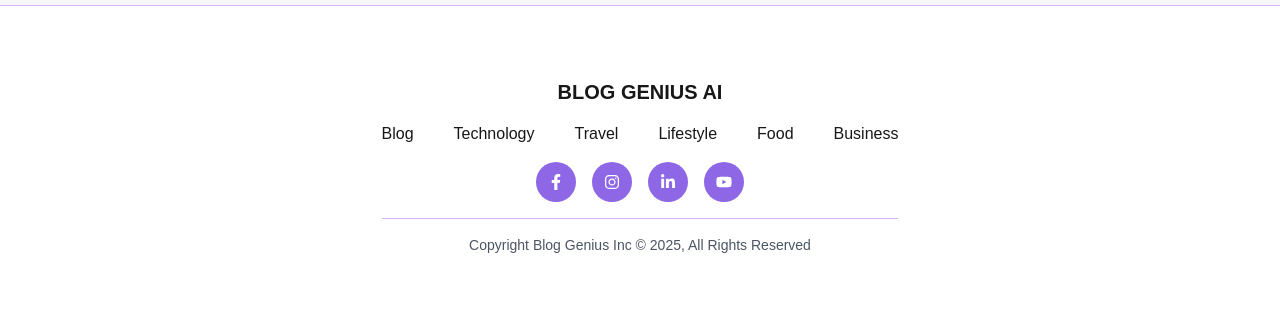
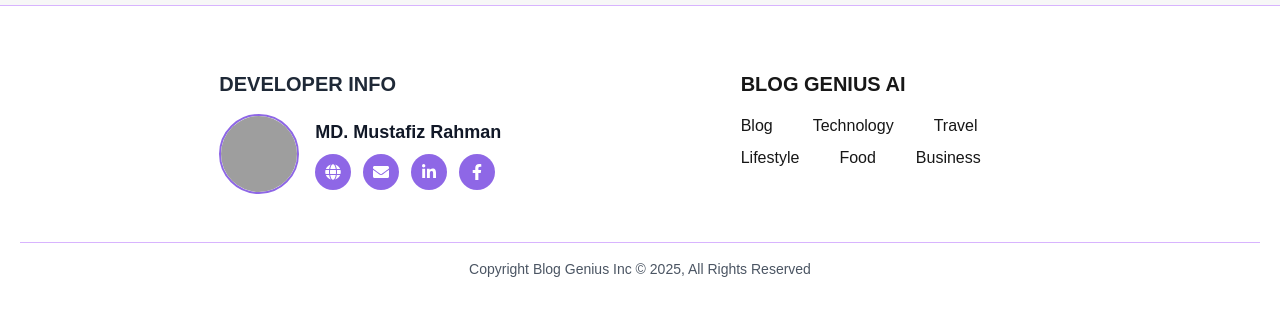
Before and after one commit to Mustafiz82/blog-genius, a Next.js app: page /blogs/edit/1 in a window 1280 px wide. Shown: the part 383-698 px from the top of the page. Built offline with nearby package versions, Linux system fonts and the light colour scheme; no server answers; sample sign-in values are in the browser's storage; grey boxes are pictures that could not be loaded.

Commit message:
footer updated

```diff
--- a/next.config.mjs
+++ b/next.config.mjs
@@ -1,7 +1,7 @@
 /** @type {import('next').NextConfig} */
 const nextConfig = {
   images: {
-    domains: ["images.unsplash.com", "plus.unsplash.com", "platform-lookaside.fbsbx.com", "lh3.googleusercontent.com", "avatars.githubusercontent.com", "media.licdn.com" , "i.ibb.co.com" , "i.ibb.co"],
+    domains: ["images.unsplash.com", "plus.unsplash.com", "platform-lookaside.fbsbx.com", "lh3.googleusercontent.com", "avatars.githubusercontent.com", "media.licdn.com" , "i.ibb.co.com" , "i.ibb.co" , "mustafizrahman.vercel.app"],
   },
 };
 
--- a/package.json
+++ b/package.json
@@ -23,6 +23,7 @@
     "@editorjs/raw": "^2.5.1",
     "@editorjs/simple-image": "^1.6.0",
     "@editorjs/table": "^2.4.4",
+    "@vercel/analytics": "^1.5.0",
     "@vingeray/editorjs-markdown-converter": "^0.1.2",
     "axios": "^1.8.4",
     "highlight.js": "^11.11.1",
--- a/src/Helper/generateBlogWithAi.js
+++ b/src/Helper/generateBlogWithAi.js
@@ -41,7 +41,7 @@ export const generateBlogWithAi = async (blogData,
             },
             {
                 headers: {
-                    Authorization: `Bearer ${OPENROUTER_API_KEY}`,
+                    'Authorization': `Bearer ${OPENROUTER_API_KEY}`,
                     "Content-Type": "application/json",
                 },
             }
--- a/src/Helper/generateImageWithAI.js
+++ b/src/Helper/generateImageWithAI.js
@@ -28,7 +28,7 @@ export const generateImageWithAI = async ({ title, setLoading, setImage, setBlog
       },
       {
         headers: {
-          Authorization: `Bearer ${OPENROUTER_API_KEY}`,
+          'Authorization': `Bearer ${OPENROUTER_API_KEY}`,
           'Content-Type': 'application/json',
         },
       }
--- a/src/Layout/Footer.jsx
+++ b/src/Layout/Footer.jsx
@@ -1,7 +1,8 @@
-"use client"
+"use client";
+import Image from "next/image";
 import Link from "next/link";
 import { usePathname } from "next/navigation";
-import { FaFacebookF, FaInstagram, FaLinkedinIn, FaYoutube } from "react-icons/fa";
+import { FaFacebookF, FaLinkedinIn, FaGlobe, FaEnvelope } from "react-icons/fa";
 
 const Footer = () => {
   const pathname = usePathname();
@@ -10,14 +11,75 @@ const Footer = () => {
   const subcategories = ["technology", "travel", "lifestyle", "Food", "business"];
 
   return (
-    <footer hidden={isAuthPage} className="bg-white px-5 border-t border-purple-300 py-16 text-center">
-      <div className="container mx-auto">
-        <div className="flex flex-col items-center">
-          <h2 className="text-xl font-semibold mt-2 uppercase">Blog Genius AI</h2>
+    <footer hidden={isAuthPage} className="bg-white border-t px-5 border-purple-300 py-16 text-center">
+      <div className="!container mx-auto">
+
+        {/* Developer Info */}
+        <div className="flex flex-col lg:flex-row justify-evenly gap-10">
+          <div className="rounded-xl">
+            <h2 className="text-xl text-start font-semibold mb-4 uppercase text-gray-800">Developer Info</h2>
+            <div className="flex items-center space-x-4">
+              <Image
+                src="https://mustafizrahman.vercel.app/_next/image?url=%2Fassets%2Fprofile-picture.webp&w=1920&q=75"
+                width={80}
+                height={80}
+                alt="Developer"
+                className="w-20 h-20 rounded-full object-cover border-2 border-primary"
+              />
+              <div>
+                <h3 className="text-lg font-semibold text-gray-900">MD. Mustafiz Rahman</h3>
+                <div className="flex space-x-3 mt-2">
+                  {/* Website */}
+                  <a
+                    href="https://mustafizrahman.vercel.app/"
+                    target="_blank"
+                    rel="noopener noreferrer"
+                    className="bg-primary text-white w-9 h-9 flex items-center justify-center rounded-full hover:scale-110 transition"
+                    title="Website"
+                  >
+                    <FaGlobe />
+                  </a>
+
+                  {/* Email */}
+                  <a
+                    href="mailto:mustafiz8260@gmail.com"
+                    className="bg-primary text-white w-9 h-9 flex items-center justify-center rounded-full hover:scale-110 transition"
+                    title="Email"
+                  >
+                    <FaEnvelope />
+                  </a>
+
+                  {/* LinkedIn */}
+                  <a
+                    href="https://www.linkedin.com/in/mdmustafiz8260/"
+                    target="_blank"
+                    rel="noopener noreferrer"
+                    className="bg-primary text-white w-9 h-9 flex items-center justify-center rounded-full hover:scale-110 transition"
+                    title="LinkedIn"
+                  >
+                    <FaLinkedinIn />
+                  </a>
+
+                  {/* Facebook */}
+                  <a
+                    href="https://www.facebook.com/mdmustafiz.rahman.988"
+                    target="_blank"
+                    rel="noopener noreferrer"
+                    className="bg-primary text-white w-9 h-9 flex items-center justify-center rounded-full hover:scale-110 transition"
+                    title="Facebook"
+                  >
+                    <FaFacebookF />
+                  </a>
+                </div>
+              </div>
+            </div>
           </div>
 
+          {/* Blog Links */}
+          <div>
+            <h2 className="text-xl font-semibold text-start uppercase">Blog Genius AI</h2>
             <nav className="my-4">
-          <ul className="flex flex-wrap gap-x-10 gap-y-2 justify-center">
+              <ul className="flex flex-wrap max-w-xs gap-x-10 gap-y-2">
                 <li><Link href="/blogs">Blog</Link></li>
                 {subcategories.map((sub, idx) => (
                   <li key={idx}>
@@ -28,23 +90,11 @@ const Footer = () => {
                 ))}
               </ul>
             </nav>
-
-        <div className="flex space-x-4 justify-center mb-4">
-          <a href="#" className="bg-primary text-white w-10 h-10 flex items-center justify-center rounded-full">
-            <FaFacebookF />
-          </a>
-          <a href="#" className="bg-primary text-white w-10 h-10 flex items-center justify-center rounded-full">
-            <FaInstagram />
-          </a>
-          <a href="#" className="bg-primary text-white w-10 h-10 flex items-center justify-center rounded-full">
-            <FaLinkedinIn />
-          </a>
-          <a href="#" className="bg-primary text-white w-10 h-10 flex items-center justify-center rounded-full">
-            <FaYoutube />
-          </a>
+          </div>
         </div>
 
-        <hr className="border-purple-300" />
+        {/* Footer Bottom */}
+        <hr className="border-purple-300 mt-12" />
         <p className="text-sm text-gray-600 mt-4">Copyright Blog Genius Inc © 2025, All Rights Reserved</p>
       </div>
     </footer>
--- a/src/app/layout.js
+++ b/src/app/layout.js
@@ -1,4 +1,6 @@
 import { Geist, Geist_Mono } from "next/font/google";
+import { Analytics } from '@vercel/analytics/next';
+
 import "./globals.css";
 import Nav from "@/Layout/Nav";
 import Footer from "@/Layout/Footer";
@@ -28,6 +30,7 @@ export default function RootLayout({ children }) {
           <Nav />
           <div className="bg-[#f7f7f7]">
             {children}
+            <Analytics />
           </div>
           <Footer />
         </Wrapper>
--- a/src/app/page.js
+++ b/src/app/page.js
@@ -25,7 +25,9 @@ export default async function Home() {
       <div className="!container  mx-auto lg:px-10">
         <BlogCategoryWrapper>    <Blog />
         </BlogCategoryWrapper>
-        <Newsletter />
+        <div className="pb-10">
+          <Newsletter />
+        </div>
       </div>
 
     </div>
--- a/src/components/Home/Blog.jsx
+++ b/src/components/Home/Blog.jsx
@@ -14,7 +14,7 @@ const Blog = async () => {
 
 
     return (
-        <div>
+        <div className=''>
             <div className='grid  mx-5 lg:mx-10 gap-5 mt-5 lg:mt-12 grid-cols-1 md:grid-cols-3 ' >
                 {
                     res?.data?.map((item, idx) => <VerticalCard key={idx} item={item} />)
--- a/src/components/Home/Newsletter.jsx
+++ b/src/components/Home/Newsletter.jsx
@@ -17,7 +17,7 @@ export default function Newsletter({ blog }) {
 
     }
     return (
-        <div className={`relative overflow-hidden my-10 bg-white ${!blog && "shadow-lg"} rounded-lg py-14 px-5 lg:p-8 lg:py-12  ${blog ? "mx-0 text-center space-y-3" : "mx-5 lg:mx-10"} `}>
+        <div className={`relative overflow-hidden   bg-white ${!blog && "shadow-lg"} rounded-lg py-14 px-5 lg:p-8 lg:py-12  ${blog ? "mx-0 text-center space-y-3" : "mx-5 lg:mx-10"} `}>
             {/* Title & Subtitle */}
             <h2 className="text-xl font-semibold text-gray-900">Subscribe Newsletter</h2>
             <p className="text-gray-600">Sign up for free and be the first to get notified about new posts.</p>
--- a/src/components/Home/Slider.jsx
+++ b/src/components/Home/Slider.jsx
@@ -131,7 +131,7 @@ export default function App({data}) {
                             <img
                                 src={slide?.thumbnail}
 
-                                className={`min-w-full h-72 bg-red-600 sm:h-96 md:h-[640px] object-cover transition-all duration-1000 ${isSliding && (idx === slideIndex) ? (slidingDirection == "left" ? "scale-175 duration-1000 object-right" : "scale-175 object-left") : "scale-100 "
+                                className={`min-w-full h-72  sm:h-96 md:h-[640px] object-cover transition-all duration-1000 ${isSliding && (idx === slideIndex) ? (slidingDirection == "left" ? "scale-175 duration-1000 object-right" : "scale-175 object-left") : "scale-100 "
                                     } `}
                                 alt={`Slider - ${idx + 1}`}
 
```
Also changed, not shown: src/components/Create/Title.jsx (+11 -13 lines), 1 other file (tests, documents, lock files or other folders). Lines whose indentation alone changed are shown as unchanged.
